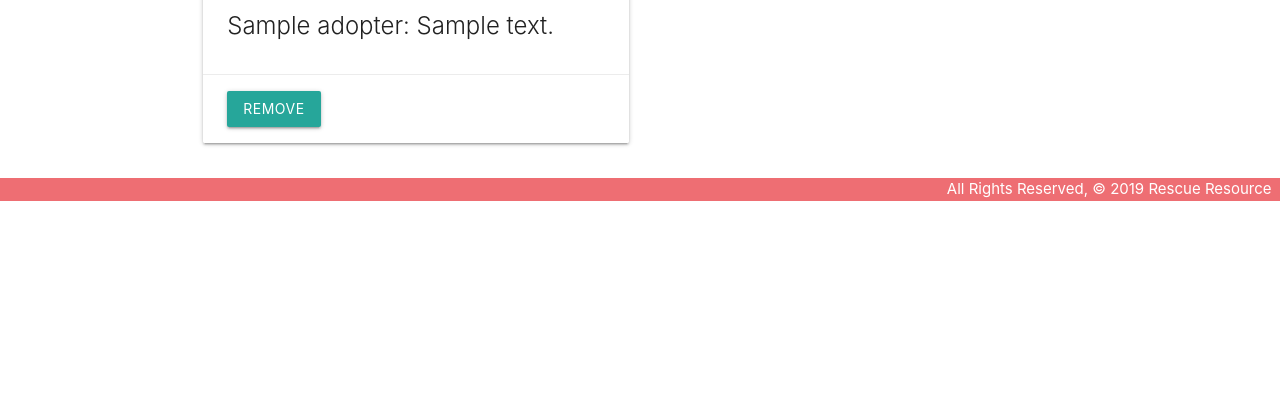
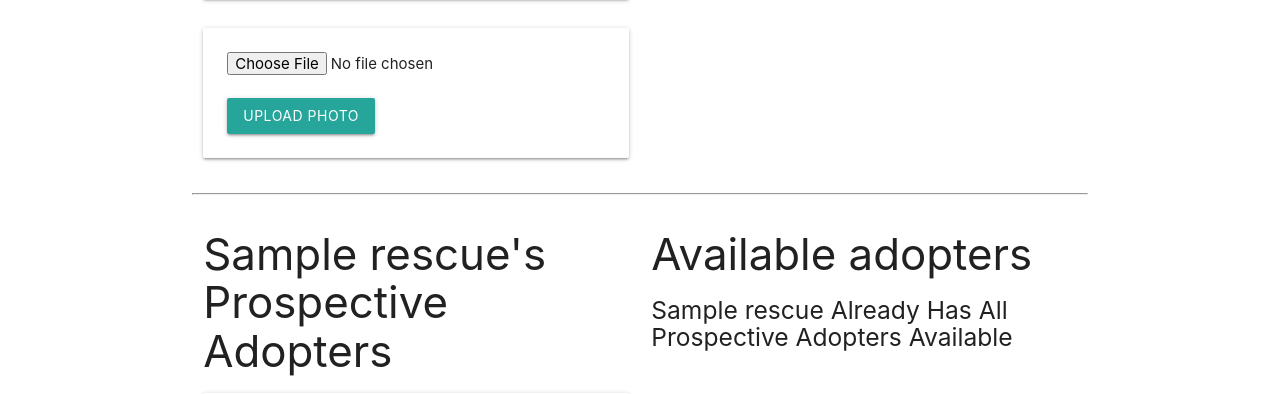
Before and after one commit to shawkitajima/Django-Rescues-Project, a Django app: page /rescues/1/ in a window 1280 px wide. Shown: the part 774-1168 px from the top of the page. Before the commit the page ends 975 px from the top, so only its background shows below. Run offline with Django 3.2, Linux system fonts and the light colour scheme; tables that the repository leaves empty hold one stand-in row (values such as "Sample post").

Commit message:
adds photo upload capability with Amazon S3

```diff
--- a/main_app/models.py
+++ b/main_app/models.py
@@ -37,3 +37,10 @@ class Gift(models.Model):
 
     class Meta:
         ordering=['-date']
+
+class Photo(models.Model):
+    url = models.CharField(max_length=100)
+    rescue = models.ForeignKey(Rescue, on_delete=models.CASCADE)
+
+    def __str__(self):
+        return f'the url is {self.url}'
--- a/main_app/templates/rescues/detail.html
+++ b/main_app/templates/rescues/detail.html
@@ -20,6 +20,17 @@
             <a href="{% url 'rescue_delete' rescue.id %}">Delete</a>
         </div>
       </div>
+      {% for photo in rescue.photo_set.all %}
+      <img class="responsive-img card-panel" src="{{photo.url}}">
+    {% empty %}
+      <div class="card-panel teal-text center-align">No Photos Uploaded</div>
+    {% endfor %}
+    <form action="{% url 'add_photo' rescue.id %}" enctype="multipart/form-data" method="POST" class="card-panel">
+        {% csrf_token %}
+        <input type="file" name="photo-file">
+        <br><br>
+        <input type="submit" class="btn" value="Upload Photo">
+    </form>
     </div>
   <div class="col s6">
       <form action="{% url 'add_gift' rescue.id %}" method="post">
--- a/main_app/urls.py
+++ b/main_app/urls.py
@@ -17,4 +17,5 @@ urlpatterns = [
     path('adopters/create/', views.AdopterCreate.as_view(), name = 'adopters_create'),
     path('adopters/<int:pk>/update/', views.AdopterUpdate.as_view(), name = 'adopters_update'),
     path('adopters/<int:pk>/delete/', views.AdopterDelete.as_view(), name = 'adopters_delete'),
+    path('adopters/<int:rescue_id>/add_photo/', views.add_photo, name = 'add_photo'),
     ]
--- a/main_app/views.py
+++ b/main_app/views.py
@@ -2,8 +2,11 @@ from django.shortcuts import render, redirect
 from django.http import HttpResponse
 from django.views.generic.edit import CreateView, UpdateView, DeleteView
 from django.views.generic import ListView, DetailView
-from .models import Rescue, Adopter
+from .models import Rescue, Adopter, Photo
 from .forms import GiftForm
+import uuid
+import boto3
+
 # Create your views here.
 
 
@@ -69,3 +72,20 @@ class AdopterDelete(DeleteView):
 class AdopterCreate(CreateView):
     model = Adopter
     fields = '__all__'
+
+
+def add_photo(request, rescue_id):
+    S3_BASE_URL = 'https://s3-us-west-1.amazonaws.com/'
+    BUCKET = 'catcollectorshawkitajima'
+    rescue_photo = request.FILES.get('photo-file', None)
+    if rescue_photo:
+        s3 = boto3.client('s3')
+        key = uuid.uuid4().hex[:7] + rescue_photo.name[rescue_photo.name.rfind('.'):]
+        try:
+            s3.upload_fileobj(rescue_photo, BUCKET, key)
+            url = f"{S3_BASE_URL}{BUCKET}/{key}"
+            photo = Photo(url=url, rescue_id = rescue_id)
+            photo.save()
+        except:
+            print ('lol you done messed up')
+    return redirect('detail', rescue_id=rescue_id)
```
Also changed, not shown: main_app/migrations/0005_photo.py (added).
